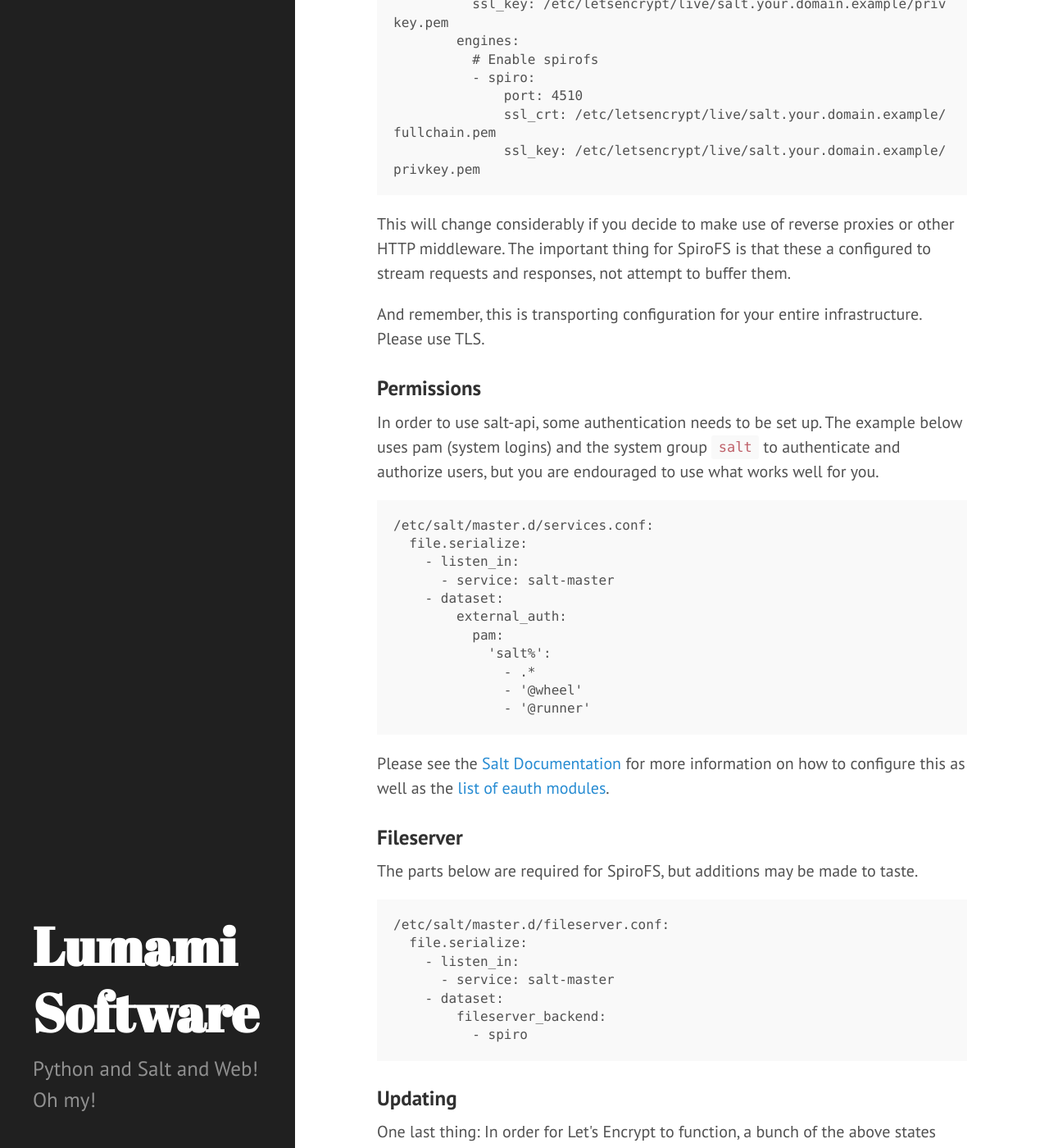
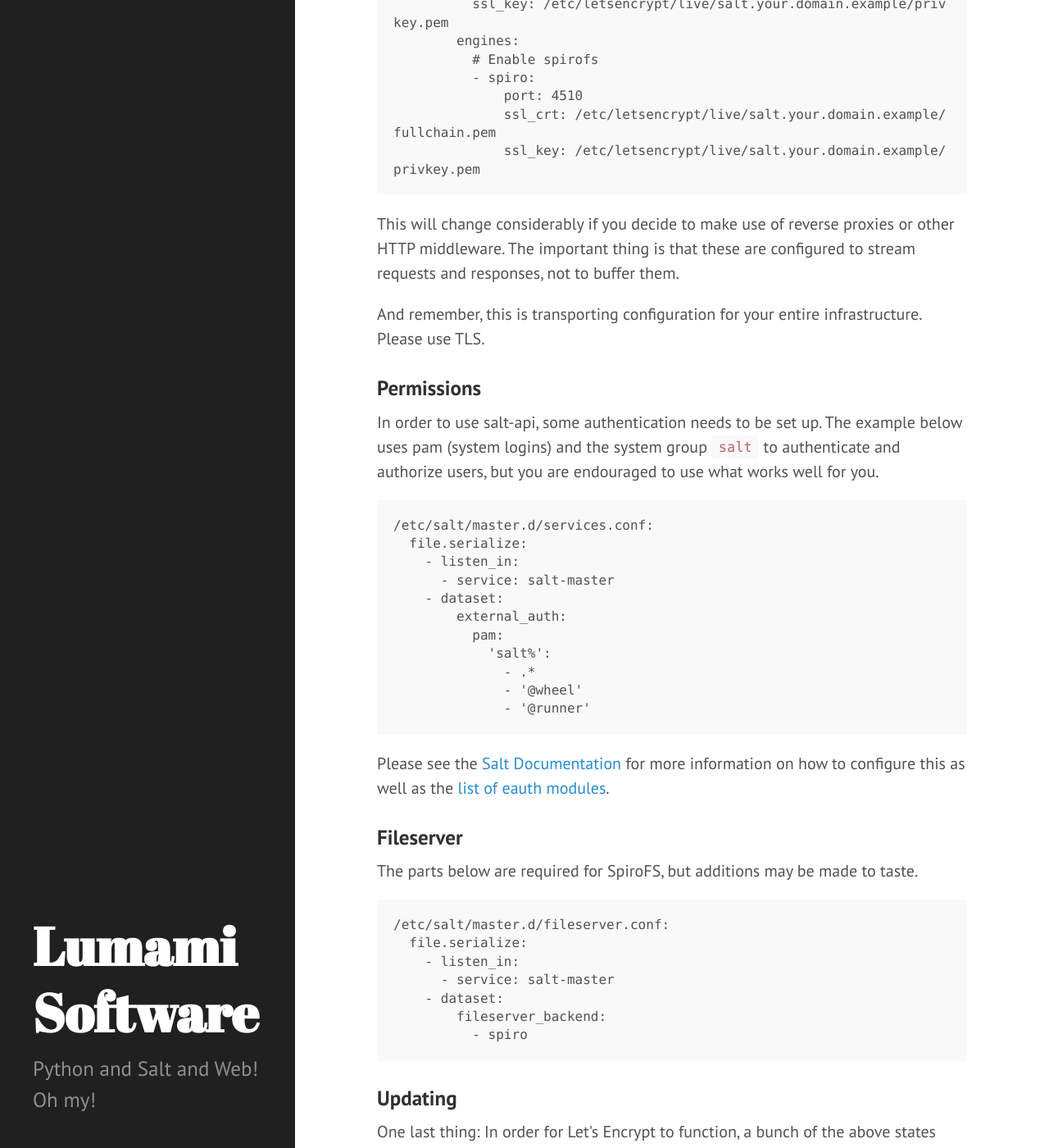
Before and after one commit to AstraLuma/lumami.biz, an MkDocs documentation site: the page built from pages/salt-setup.md, in a window 1280 px wide and 1400 px high, scrolled down 4070 px. Shown: the whole window at 82% size. Built offline with MkDocs 1.6.1, drawn with Linux system fonts in a browser that asks for light colours; some of the changed text lies outside the part shown.

Commit message:
Some copyediting of the spiro master docs

````diff
--- a/pages/salt-setup.md
+++ b/pages/salt-setup.md
@@ -137,7 +137,7 @@ salt-api:
               ssl_key: /etc/letsencrypt/live/salt.your.domain.example/privkey.pem
 ```
 
-This will change considerably if you decide to make use of reverse proxies or other HTTP middleware. The important thing for SpiroFS is that these a configured to stream requests and responses, not attempt to buffer them.
+This will change considerably if you decide to make use of reverse proxies or other HTTP middleware. The important thing is that these are configured to stream requests and responses, not to buffer them.
 
 And remember, this is transporting configuration for your entire infrastructure. Please use TLS.
 
````
Also changed, not shown: other parts of pages/salt-setup.md (+5 -5 lines).
